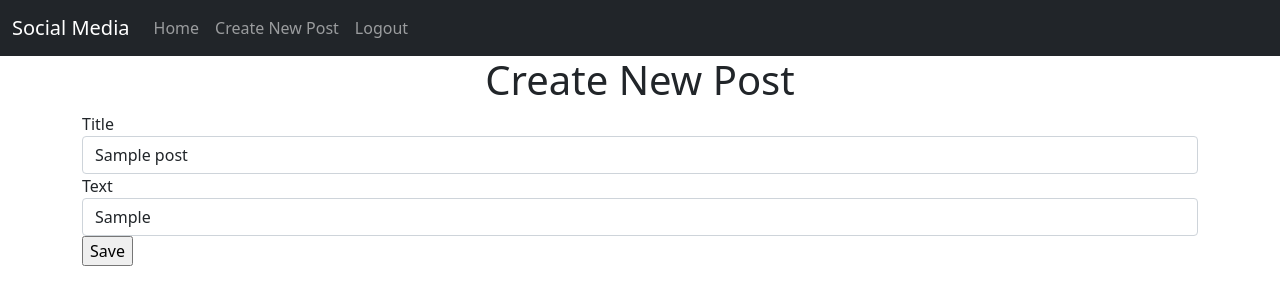
After one commit to dshinnn/flask_social_media, a Flask app: page /post/1/edit_post in a window 1280 px wide. The commit adds this page. Shown: the top 305 px of the page. Run offline with Flask 2, Linux system fonts and the light colour scheme; a user stored in the database is signed in; tables that the repository leaves empty hold one stand-in row (values such as "Sample post"); some libraries are stand-ins or nearby versions.

Commit message:
edit and delete post features added

```diff
--- a/app/routes.py
+++ b/app/routes.py
@@ -81,3 +81,34 @@ def create_post():
 def post_info(post_id):
     post = Post.query.get_or_404(post_id)
     return render_template('post.html', post=post)
+
+@app.route('/post/<int:post_id>/edit_post', methods=['GET', 'POST'])
+@login_required
+def edit_post(post_id):
+    post = Post.query.get_or_404(post_id)
+
+    if current_user.id != post.id:
+        flash("Error: Cannot edit someone else's post", "danger")
+        return redirect(url_for('post_info', post_id=post.id))
+
+    form = PostForm()
+
+    if form.validate_on_submit():
+        post.title = form.title.data
+        post.post_section = form.post_section.data
+
+        post.save_post()
+        flash('Post has been updated', 'primary')
+        return redirect(url_for('post_info', post_id=post.id))
+    return render_template('edit_post.html', post=post, form=form)
+
+@app.route('/post/<int:post_id>/delete_post', methods=['GET', 'POST'])
+@login_required
+def delete_post(post_id):
+    post = Post.query.get_or_404(post_id)
+    if current_user.id != post.user_id:
+        flash("You cannot delete someone else's post", "danger")
+        return redirect(url_for('post_info'), post_id=post.id)
+    post.delete_post()
+    flash('Post has been deleted', 'success')
+    return redirect(url_for('index'))
--- /dev/null
+++ b/app/templates/edit_post.html
@@ -0,0 +1,19 @@
+{% extends 'base.html' %}
+
+{% block content %}
+    <h1 class='text-center'>Create New Post</h1>
+    <form method="POST">
+        {{ form.csrf_token }}
+        <div class="form-group">
+            <fieldset>
+                {{ form.title.label }}
+                {{ form.title(class='form-control', value=post.title) }}
+            </fieldset>
+            <fieldset>
+                {{ form.post_section.label }}
+                {{ form.post_section(class='form-control', value=post.post_section) }}
+            </fieldset>
+            {{ form.submit(value='Save') }}
+        </div>
+    </form>
+{% endblock %}
--- a/app/templates/post.html
+++ b/app/templates/post.html
@@ -9,8 +9,8 @@
         <p class="card-subtitle mb-2 text-muted">posted by: {{ post.get_user() }}</p>
         <h5 class="card-text">{{ post.post_section }}</h5>
         {% if current_user.id == post.user_id %}
-            <a href="#" class="card-link">Edit</a>
-            <a href="#" class="card-link">Delete</a>
+            <a href="{{ url_for('edit_post', post_id=post.id) }}" class="card-link">Edit</a>
+            <a href="{{ url_for('delete_post', post_id=post.id) }}" class="card-link">Delete</a>
         {% endif %}
     </div>
   </div>
```
Also changed, not shown: app/forms.py (line endings or trailing spaces).
